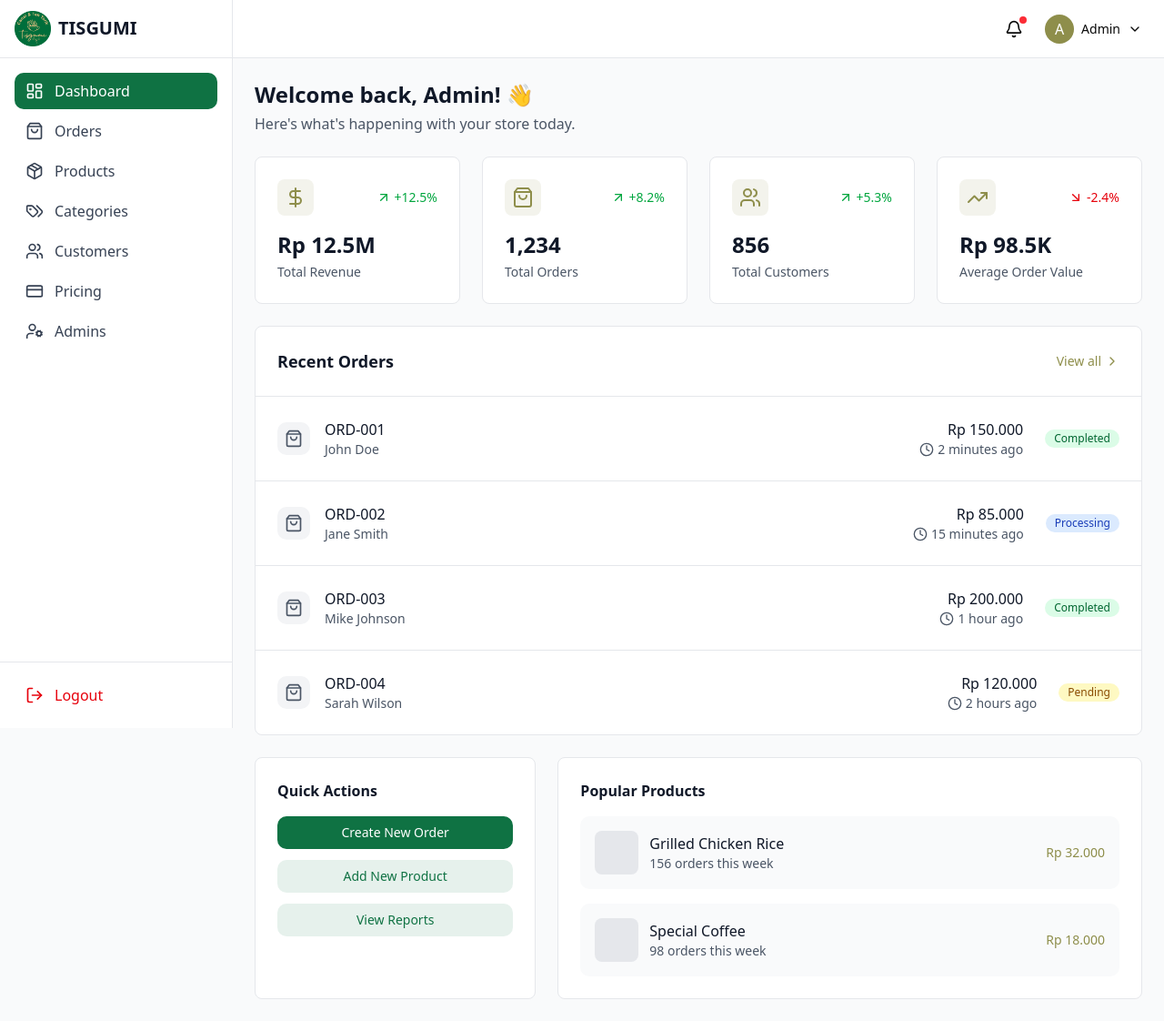
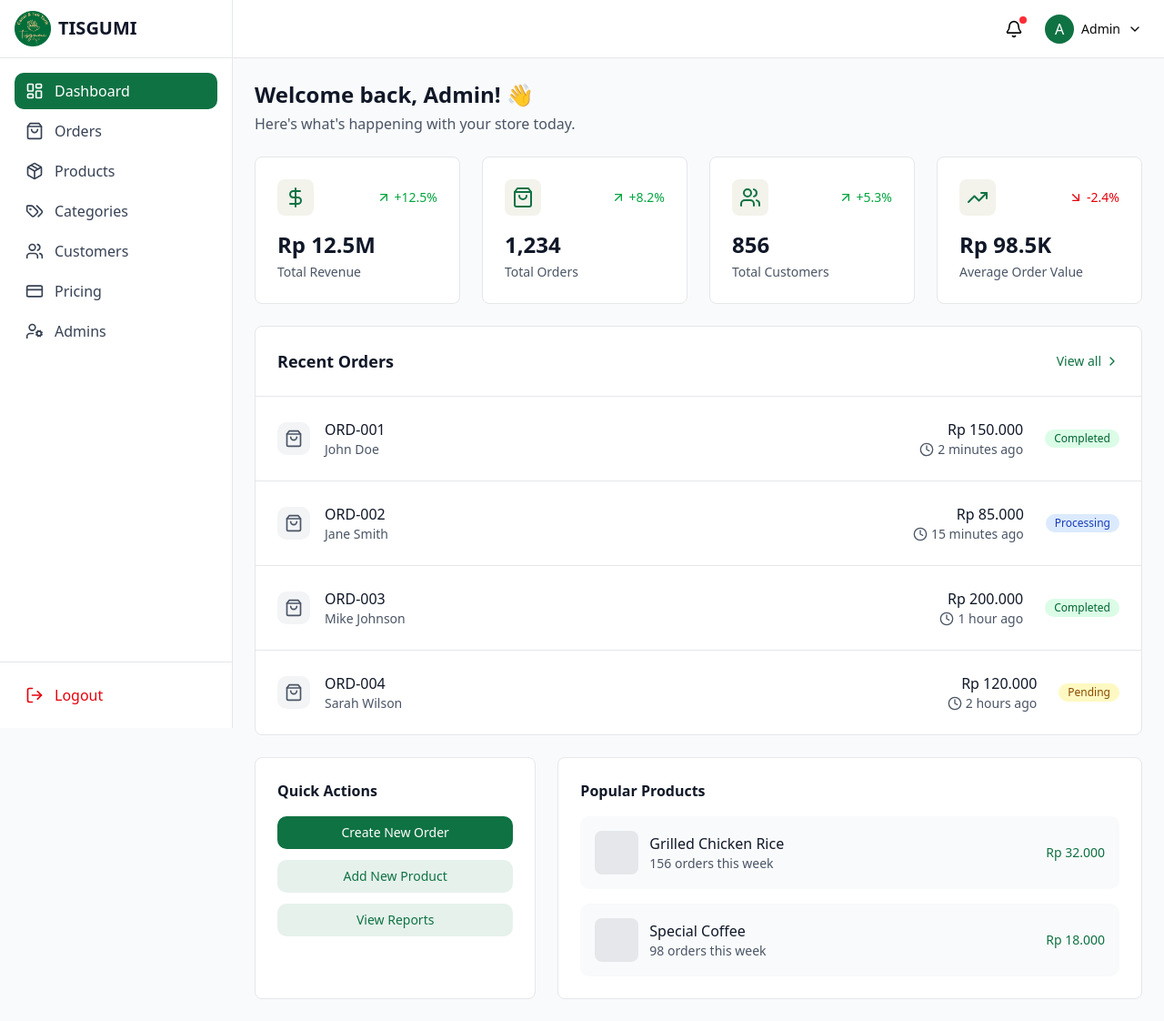
Before and after one commit to ArikusumaWardana/tisgumi-website, a Next.js app: page /dashboard in a window 1280 px wide. Shown: the whole page at 91% size. Built offline with nearby package versions, Linux system fonts and the light colour scheme.

Commit message:
Update color scheme in Dashboard: Change various elements' colors from #8e8e4b to #0f7243 for a consistent green theme.

```diff
--- a/src/app/dashboard/page.tsx
+++ b/src/app/dashboard/page.tsx
@@ -97,7 +97,7 @@ import Link from "next/link";
            >
              <div className="flex items-center justify-between">
                <div className="p-2 rounded-md bg-[#8e8e4b]/10">
-                 <stat.icon className="w-6 h-6 text-[#8e8e4b]" />
+                 <stat.icon className="w-6 h-6 text-[#0f7243]" />
                </div>
                <span
                  className={`flex items-center gap-1 text-sm font-medium ${
@@ -131,7 +131,7 @@ import Link from "next/link";
              </h2>
              <Link
                href="/dashboard/orders"
-               className="text-sm font-medium text-[#8e8e4b] hover:text-[#8e8e4b]/80 flex items-center gap-1"
+               className="text-sm font-medium text-[#0f7243] hover:text-[#0f7243]/80 flex items-center gap-1"
              >
                View all
                <ChevronRight className="w-4 h-4" />
@@ -220,7 +220,7 @@ import Link from "next/link";
                    </p>
                  </div>
                </div>
-               <span className="text-sm font-medium text-[#8e8e4b]">
+               <span className="text-sm font-medium text-[#0f7243]">
                  Rp 32.000
                </span>
              </div>
@@ -236,7 +236,7 @@ import Link from "next/link";
                    </p>
                  </div>
                </div>
-               <span className="text-sm font-medium text-[#8e8e4b]">
+               <span className="text-sm font-medium text-[#0f7243]">
                  Rp 18.000
                </span>
              </div>
--- a/src/components/dashboard/Header.tsx
+++ b/src/components/dashboard/Header.tsx
@@ -33,7 +33,7 @@ export default function Header({ onMenuClick }: HeaderProps) {
               onClick={() => setIsProfileOpen(!isProfileOpen)}
               className="flex items-center gap-2 p-2 rounded-lg hover:bg-gray-100 dark:hover:bg-gray-700"
             >
-              <div className="w-8 h-8 rounded-full bg-[#8e8e4b] flex items-center justify-center text-white font-medium">
+              <div className="w-8 h-8 rounded-full bg-[#0f7243] flex items-center justify-center text-white font-medium">
                 A
               </div>
               <span className="hidden md:block text-sm font-medium">Admin</span>
```
